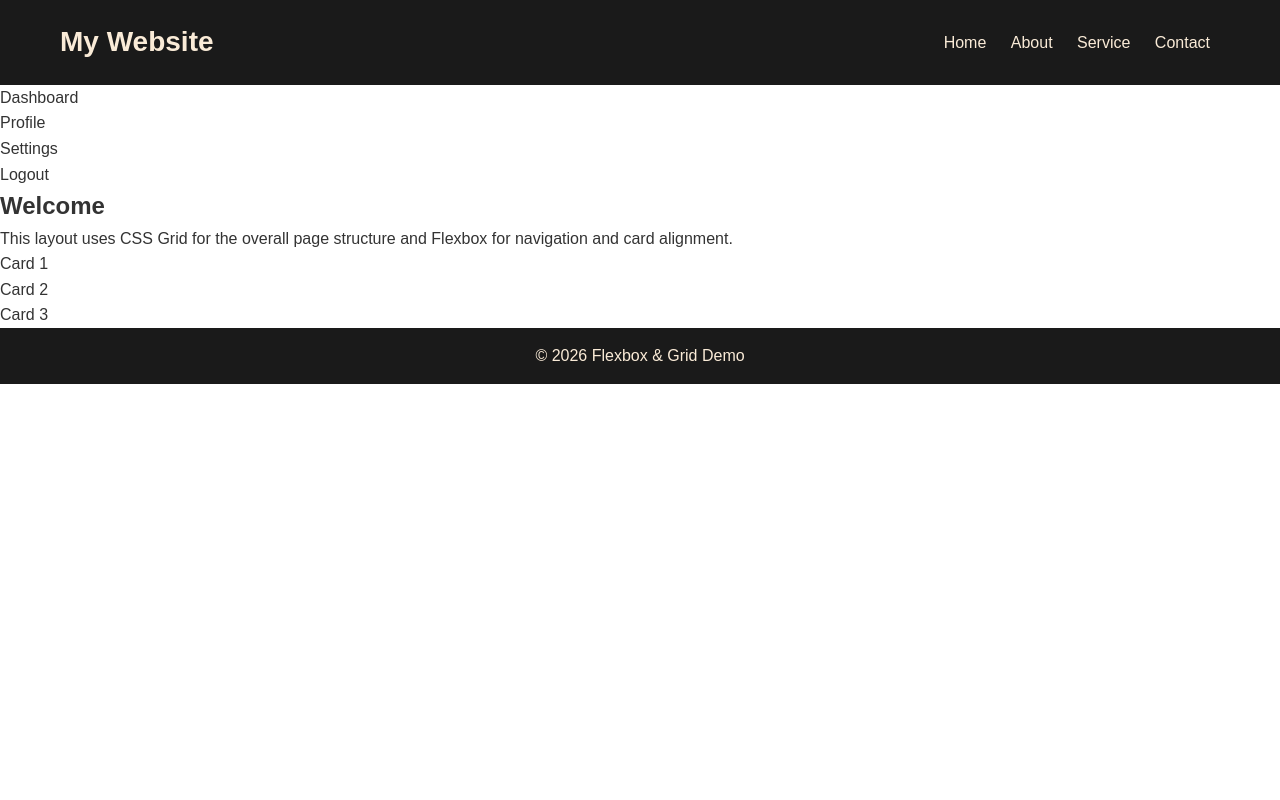
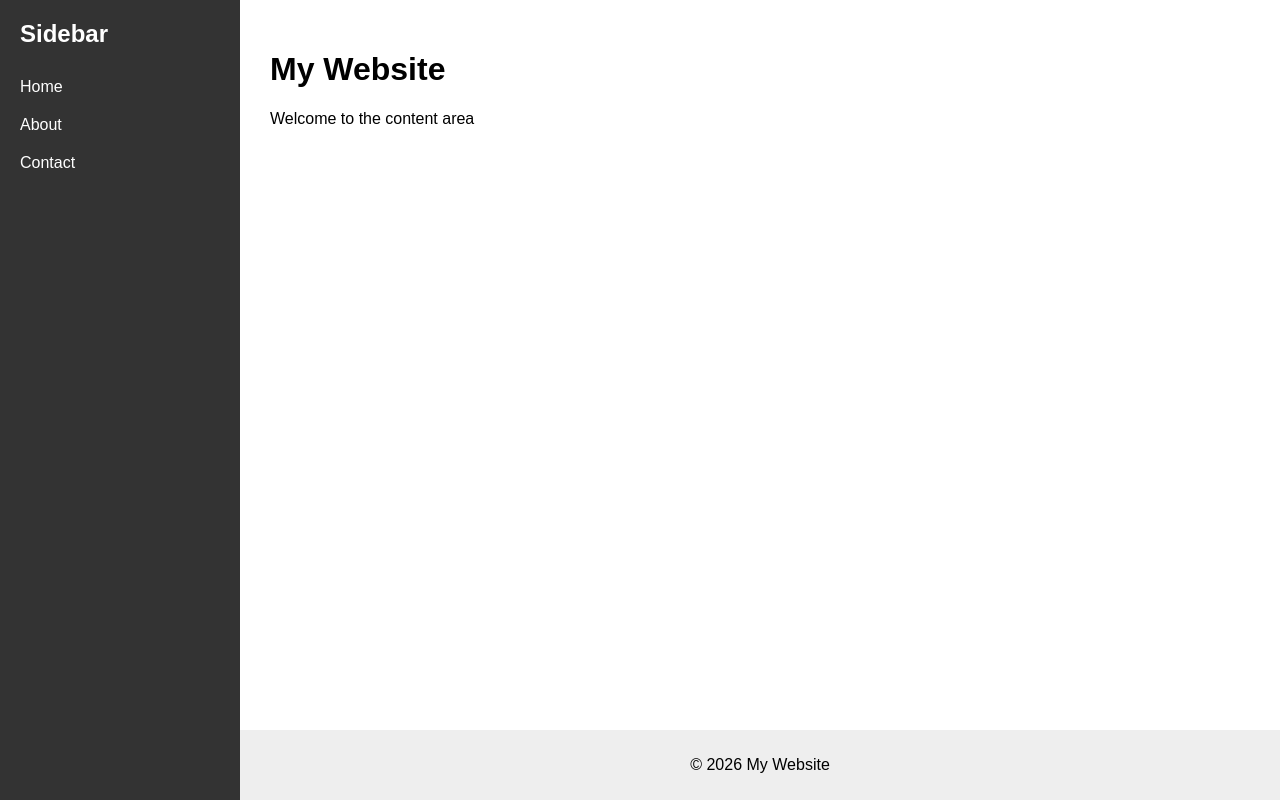
Before and after one commit to Harsha003-alt/FD_Programs, a plain HTML site: page program_2/index.html in a window 1280 px wide. Drawn offline with Linux system fonts and the light colour scheme; files that its build step writes are made by us from their sources.

Commit message:
Update index.html 3

```diff
--- a/program_2/index.html
+++ b/program_2/index.html
@@ -1,52 +1,37 @@
-<!doctype html>
+<!DOCTYPE html>
 <html lang="en">
 <head>
-    <meta charset="UTF-8" />
-    <meta name="viewport" content="width=device-width, initial-scale=1.0" />
-    <title>Layout Demo || Program 2</title>
-    <link rel="stylesheet" href="style.css" />
+  <meta charset="UTF-8">
+  <title>My Website</title>
+  <style>
+    body { font-family: Arial, sans-serif; margin: 0; display: flex; min-height: 100vh; }
+    .sidebar { width: 200px; background-color: #333; color: white; padding: 20px; }
+    .sidebar h2 { margin-top: 0; }
+    .sidebar a { display: block; color: white; text-decoration: none; padding: 10px 0; }
+    .sidebar a:hover { background-color: #575757; padding-left: 5px; }
+    .main-container { flex: 1; display: flex; flex-direction: column; }
+    .content { flex: 1; padding: 30px; }
+    footer { background-color: #eee; text-align: center; padding: 10px; }
+  </style>
 </head>
+<body>
 
-  <body>
-    <header>
-      <h1>My Website</h1>
-
-      <nav>
+  <div class="sidebar">
+    <h2>Sidebar</h2>
     <a href="#">Home</a>
     <a href="#">About</a>
-        <a href="#">Service</a>
     <a href="#">Contact</a>
-      </nav>
-    </header>
-
-    <div class="container">
-      <aside class="sidebar">
-        <ul>
-          <li>Dashboard</li>
-          <li>Profile</li>
-          <li>Settings</li>
-          <li>Logout</li>
-        </ul>
-      </aside>
-
-      <main class="content">
-        <h2>Welcome</h2>
-
-        <p>
-          This layout uses CSS Grid for the overall page structure and Flexbox
-          for navigation and card alignment.
-        </p>
-
-        <div class="cards">
-          <div class="card">Card 1</div>
-          <div class="card">Card 2</div>
-          <div class="card">Card 3</div>
-        </div>
-      </main>
   </div>
 
+  <div class="main-container">
+    <div class="content">
+      <h1>My Website</h1>
+      <p>Welcome to the content area</p>
+    </div>
     <footer>
-      <p>&copy; 2026 Flexbox &amp; Grid Demo</p>
+      <p>&copy; 2026 My Website</p>
     </footer>
+  </div>
+
 </body>
 </html>
```
Lines whose indentation alone changed are shown as unchanged.
